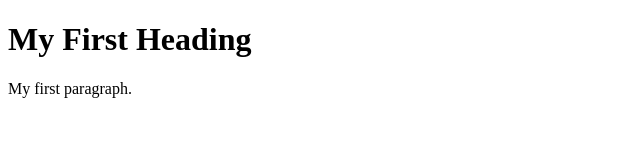
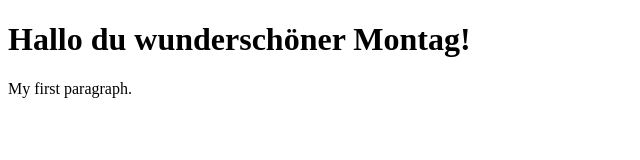
Before and after one commit to HTL-Spielplatz/2IHIF2425, a plain HTML site: page index.html in a window 1280 px wide. Shown: the whole page, without its empty margins (0-640 px from the left). Drawn offline with Linux system fonts and the light colour scheme.

Commit message:
change text

```diff
--- a/index.html
+++ b/index.html
@@ -5,7 +5,7 @@
     </head>
     <body>
 
-        <h1>My First Heading</h1>
+        <h1>Hallo du wunderschöner Montag!</h1>
         <p>My first paragraph.</p>
 
     </body>
```
